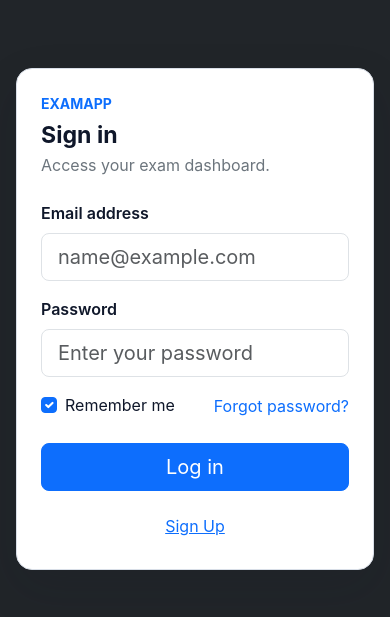
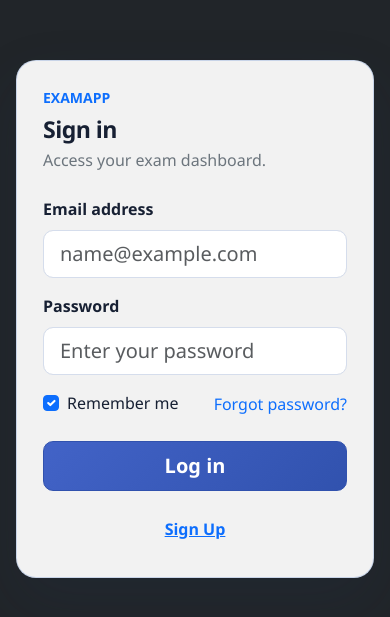
Before and after one commit to gadeeribr-a11y/ExamApp, a React (Vite) app in the folder client/: page / in a window 390 px wide. Shown: the part 103-720 px from the top of the page. Built offline with nearby package versions, Linux system fonts and the light colour scheme; no server answers.

Commit message:
architicture

```diff
--- a/client/src/pages/StudentResultsPage.jsx
+++ b/client/src/pages/StudentResultsPage.jsx
@@ -1,10 +1,25 @@
 import React from "react";
 
 function StudentResultsPage({ results, onBack }) {
+  const gradedResults = results.filter((result) => result.grade !== null && result.grade !== undefined && result.grade !== "" && !Number.isNaN(Number(result.grade)));
+  const averageGrade = gradedResults.length
+    ? (gradedResults.reduce((sum, result) => sum + Number(result.grade), 0) / gradedResults.length).toFixed(1)
+    : "—";
+
   return (
     <div className="container mt-5">
       <h1>My Results</h1>
       <p className="text-muted">Completed exams and the grades assigned by your teacher.</p>
+
+      <div className="card shadow-sm border-0 mb-4">
+        <div className="card-body d-flex justify-content-between align-items-center">
+          <div>
+            <h2 className="h5 mb-1">Average Grade</h2>
+            <p className="text-muted mb-0">Based on {gradedResults.length} graded exam{gradedResults.length === 1 ? "" : "s"}.</p>
+          </div>
+          <div className="display-6 fw-bold">{averageGrade}</div>
+        </div>
+      </div>
 
       {results.length === 0 ? (
         <div className="alert alert-info">You have not completed any exams yet.</div>
--- a/client/src/pages/TeacherDashboard.jsx
+++ b/client/src/pages/TeacherDashboard.jsx
@@ -7,6 +7,14 @@ function TeacherDashboard({ exams, setExams, onCreateExam, onEditExam, onViewAns
   const draftCount = exams.filter((exam) => exam.status === "Draft").length;
   const closedCount = exams.filter((exam) => exam.status === "Closed").length;
   const submittedCount = exams.reduce((count, exam) => count + (exam.submissions?.length || 0), 0);
+  const gradedSubmissions = exams.flatMap((exam) =>
+    (exam.submissions || []).filter((submission) =>
+      submission.grade !== null && submission.grade !== undefined && submission.grade !== "" && !Number.isNaN(Number(submission.grade))
+    )
+  );
+  const submissionAverageGrade = gradedSubmissions.length
+    ? (gradedSubmissions.reduce((sum, submission) => sum + Number(submission.grade), 0) / gradedSubmissions.length).toFixed(1)
+    : "—";
   const averageGrade = exams.filter((exam) => exam.grade !== null && exam.grade !== undefined && exam.grade !== "").length
     ? (
         exams.reduce((sum, exam) => sum + Number(exam.grade || 0), 0) /
@@ -68,9 +76,9 @@ function TeacherDashboard({ exams, setExams, onCreateExam, onEditExam, onViewAns
         <div className="card-body d-flex justify-content-between flex-wrap align-items-center">
           <div>
             <h5 className="mb-1">Performance snapshot</h5>
-            <p className="text-muted mb-0">Average grade is shown for exams that already have a score.</p>
+            <p className="text-muted mb-0">Average across {gradedSubmissions.length} graded student submission{gradedSubmissions.length === 1 ? "" : "s"}.</p>
           </div>
-          <div className="display-6 fw-bold">{averageGrade}</div>
+          <div className="display-6 fw-bold">{submissionAverageGrade}</div>
         </div>
       </div>
 
--- a/client/src/styles.css
+++ b/client/src/styles.css
@@ -1,8 +1,21 @@
 body {
   margin: 0;
-  background: linear-gradient(135deg, #eef2f6 0%, #f8fafc 100%);
-  color: #0f172a;
-  font-family: Inter, system-ui, -apple-system, BlinkMacSystemFont, "Segoe UI", sans-serif;
+  min-height: 100vh;
+  background: radial-gradient(circle at top left, #eef2ff 0%, transparent 34%), linear-gradient(135deg, #f8fafc 0%, #eef5ff 100%);
+  color: #172033;
+  font-family: "Segoe UI", Inter, system-ui, -apple-system, BlinkMacSystemFont, sans-serif;
+  font-size: 1rem;
+  line-height: 1.55;
+}
+
+h1, h2, h3, h4, h5, h6 {
+  color: #15213a;
+  font-weight: 700;
+  letter-spacing: -0.025em;
+}
+
+.container {
+  max-width: 1080px;
 }
 
 .login-page {
@@ -17,29 +30,66 @@ body {
 }
 
 .login-panel {
-  background: #ffffff;
-  border: 1px solid #d8dee7;
-  border-radius: 16px;
-  box-shadow: 0 18px 48px rgba(15, 23, 42, 0.12);
-  padding: 32px;
+  background: rgba(255, 255, 255, 0.94);
+  border: 1px solid rgba(191, 205, 230, 0.8);
+  border-radius: 20px;
+  box-shadow: 0 24px 60px rgba(37, 57, 90, 0.14);
+  padding: 36px;
 }
 
 .form-control,
 .btn {
-  border-radius: 8px;
+  border-radius: 10px;
+}
+
+.form-control {
+  min-height: 44px;
+  border-color: #d5ddec;
+  color: #1e293b;
+  box-shadow: none;
+}
+
+.form-control:focus {
+  border-color: #5472d3;
+  box-shadow: 0 0 0 0.2rem rgba(84, 114, 211, 0.16);
+}
+
+.btn {
+  font-weight: 600;
+  padding: 0.56rem 1rem;
+  transition: transform 160ms ease, box-shadow 160ms ease, filter 160ms ease;
+}
+
+.btn:hover:not(:disabled) {
+  transform: translateY(-1px);
+  box-shadow: 0 8px 16px rgba(38, 57, 100, 0.14);
+}
+
+.btn-primary {
+  background: linear-gradient(135deg, #4263c7, #3152ae);
+  border-color: #3152ae;
+}
+
+.btn-success {
+  background: linear-gradient(135deg, #168369, #0f6c59);
+  border-color: #0f6c59;
+}
+
+.btn-warning {
+  color: #3f2f00;
 }
 
 .stats-card {
-  background: #ffffff;
-  border: 1px solid #e2e8f0;
-  border-radius: 14px;
-  padding: 16px;
-  box-shadow: 0 10px 24px rgba(15, 23, 42, 0.05);
+  background: rgba(255, 255, 255, 0.9);
+  border: 1px solid #e1e8f4;
+  border-radius: 16px;
+  padding: 19px;
+  box-shadow: 0 12px 28px rgba(37, 57, 90, 0.07);
 }
 
 .stats-card span {
   display: block;
-  color: #64748b;
+  color: #6a7893;
   font-size: 0.85rem;
   text-transform: uppercase;
   letter-spacing: 0.04em;
@@ -47,7 +97,8 @@ body {
 
 .stats-card strong {
   display: block;
-  font-size: 1.5rem;
+  color: #1c2b4a;
+  font-size: 1.7rem;
   margin-top: 4px;
 }
 
@@ -65,12 +116,40 @@ body {
   min-width: 220px;
   max-width: 320px;
   padding: 12px 14px;
-  border-radius: 12px;
+  border-radius: 14px;
   color: white;
   box-shadow: 0 14px 28px rgba(15, 23, 42, 0.16);
   display: flex;
   flex-direction: column;
   gap: 4px;
+}
+
+.card,
+.table-responsive {
+  border-radius: 16px;
+}
+
+.card {
+  border-color: #e1e8f4;
+  box-shadow: 0 10px 24px rgba(37, 57, 90, 0.06);
+}
+
+.table {
+  --bs-table-bg: rgba(255, 255, 255, 0.78);
+  --bs-table-striped-bg: #f5f8fd;
+  border-color: #e4eaf4;
+}
+
+.table > :not(caption) > * > * {
+  padding: 0.9rem 0.8rem;
+  vertical-align: middle;
+}
+
+code {
+  color: #3152ae;
+  background: #edf2ff;
+  border-radius: 6px;
+  padding: 0.18rem 0.38rem;
 }
 
 .toast-success {
@@ -91,7 +170,7 @@ body {
   }
 
   .login-panel {
-    padding: 24px;
+    padding: 26px;
   }
 
   .toast-stack {
```
